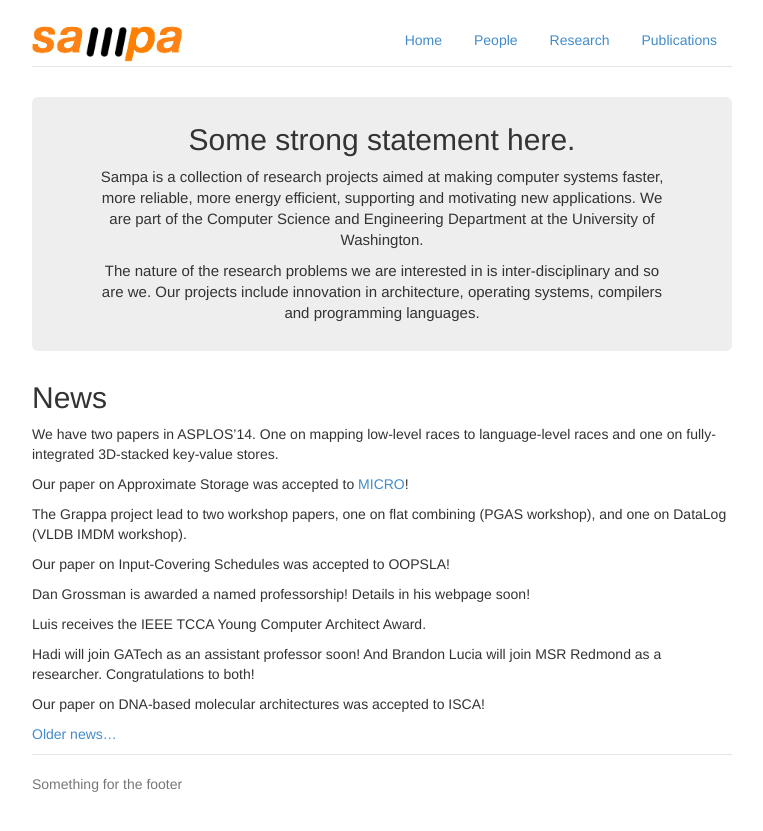
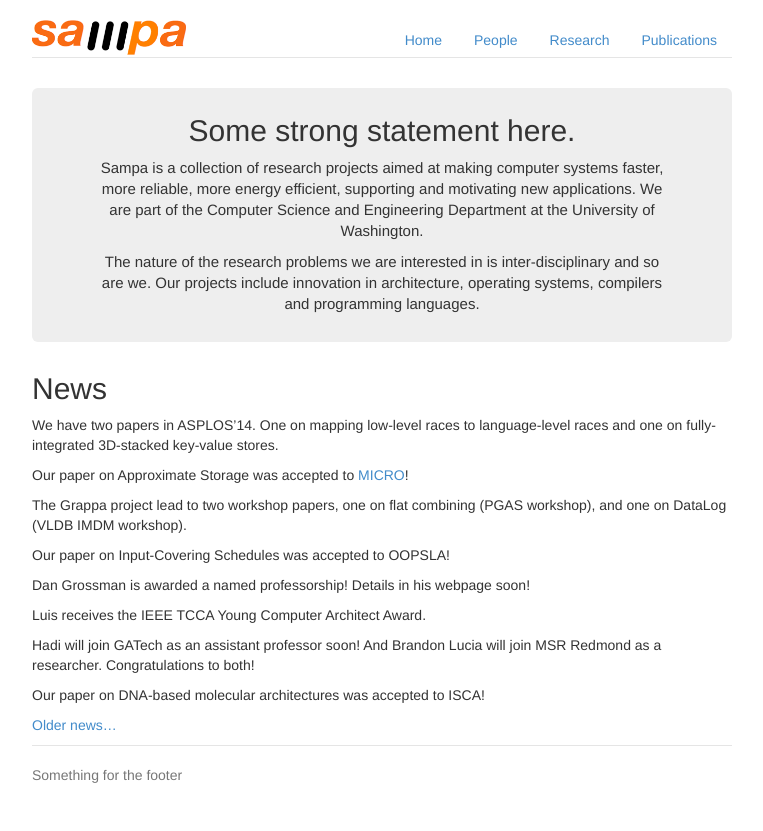
Before and after one commit to uwsampa/sampa-public, a Jekyll site: the page built from index.html, in a window 1280 px wide. Shown: the top 831 px of the page, without its empty margins (258-1021 px from the left). Built offline with Jekyll 4.4.1, drawn with Linux system fonts in a browser that asks for light colours; Markdown is read by kramdown in place of the engine named in the settings.

Commit message:
better logo image

```diff
--- a/_layouts/default.html
+++ b/_layouts/default.html
@@ -19,7 +19,8 @@
               </a></li>
             </ul>
             <a href="{{ site.base }}/">
-                <img src="{{ site.base }}/img/sampa.png" alt="Sampa" id="logo">
+                <img src="{{ site.base }}/img/sampa@2x.png" alt="Sampa"
+                id="logo">
             </a>
           </div>
 
--- a/css/sampa.css
+++ b/css/sampa.css
@@ -69,6 +69,6 @@ body {
 
 #logo {
     width: 154px;
-    height: 61px;
-    margin-top: -15px;
+    height: 35px;
+    margin-bottom: 2px;
 }
```
Also changed, not shown: img/sampa.png, img/sampa@2x.png (added), 1 other file.
